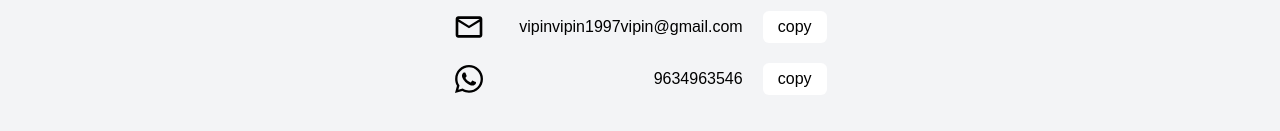
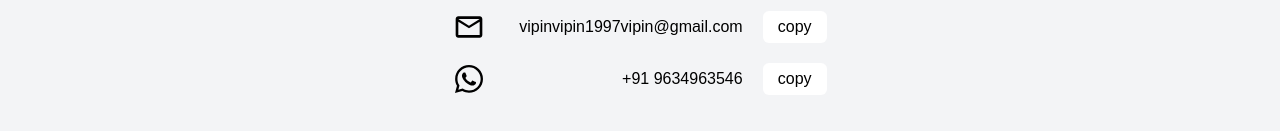
Before and after one commit to VipinTiwari-96/Next-portfolio, a Next.js app: page / in a window 1280 px wide. Shown: the part 2636-2767 px from the top of the page. Built offline with nearby package versions, Linux system fonts and the light colour scheme.

Commit message:
minor change

```diff
--- a/components/Footer.tsx
+++ b/components/Footer.tsx
@@ -65,7 +65,7 @@ const Footer: FC = () => {
                 <span
                   className={`relative z-10 ${isNumberCopied && "text-white"}`}
                 >
-                  9634963546
+                  +91 9634963546
                 </span>
                 {isNumberCopied && (
                   <div className="w-60 h-6 absolute top-0 animate-fillBg bg-blue-600 rounded-sm"></div>
```
